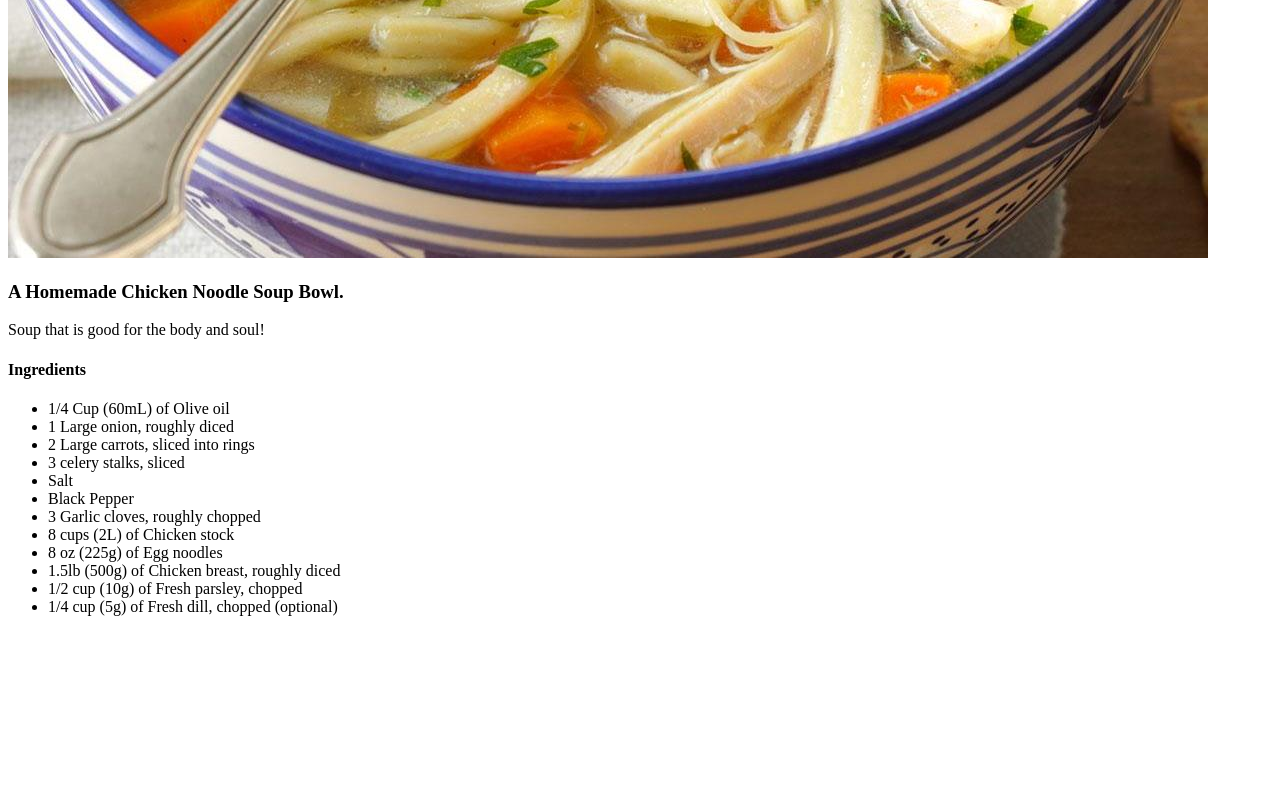
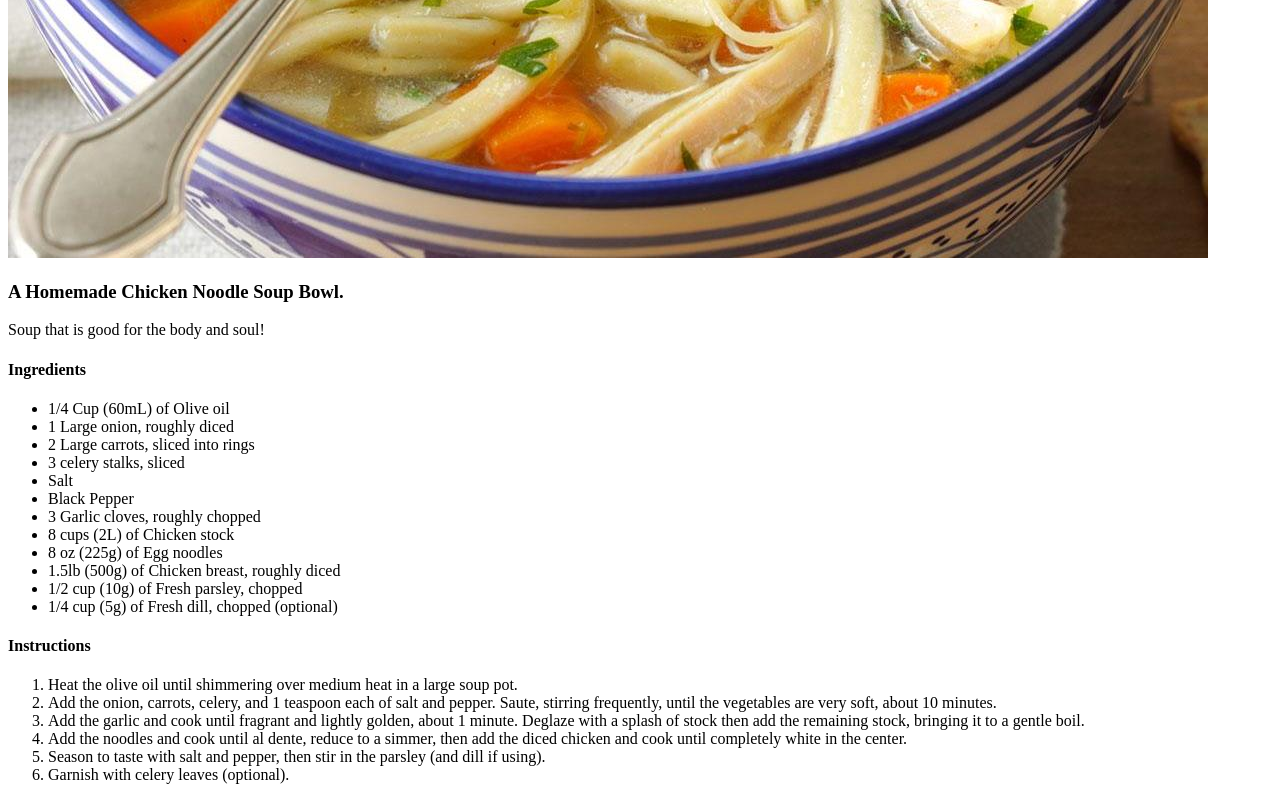
Before and after one commit to prometheus-pandora/odin-recipes, a plain HTML site: page recipes/chicken-noodle-soup.html in a window 1280 px wide. Shown: the part 722-1522 px from the top of the page. Before the commit the page ends 1354 px from the top, so only its background shows below. Drawn offline with Linux system fonts and the light colour scheme.

Commit message:
Added Instructions section to Chicken Soup recipe

```diff
--- a/recipes/chicken-noodle-soup.html
+++ b/recipes/chicken-noodle-soup.html
@@ -25,5 +25,14 @@
             <li>1/2 cup (10g) of Fresh parsley, chopped</li>
             <li>1/4 cup (5g) of Fresh dill, chopped (optional)</li>
         </ul>
+        <h4>Instructions</h4>
+        <ol>
+            <li>Heat the olive oil until shimmering over medium heat in a large soup pot.</li>
+            <li>Add the onion, carrots, celery, and 1 teaspoon each of salt and pepper. Saute, stirring frequently, until the vegetables are very soft, about 10 minutes.</li>
+            <li>Add the garlic and cook until fragrant and lightly golden, about 1 minute. Deglaze with a splash of stock then add the remaining stock, bringing it to a gentle boil.</li>
+            <li>Add the noodles and cook until al dente, reduce to a simmer, then add the diced chicken and cook until completely white in the center.</li>
+            <li>Season to taste with salt and pepper, then stir in the parsley (and dill if using).</li>
+            <li>Garnish with celery leaves (optional).</li>
+        </ol>
     </body>
 </html>
```
